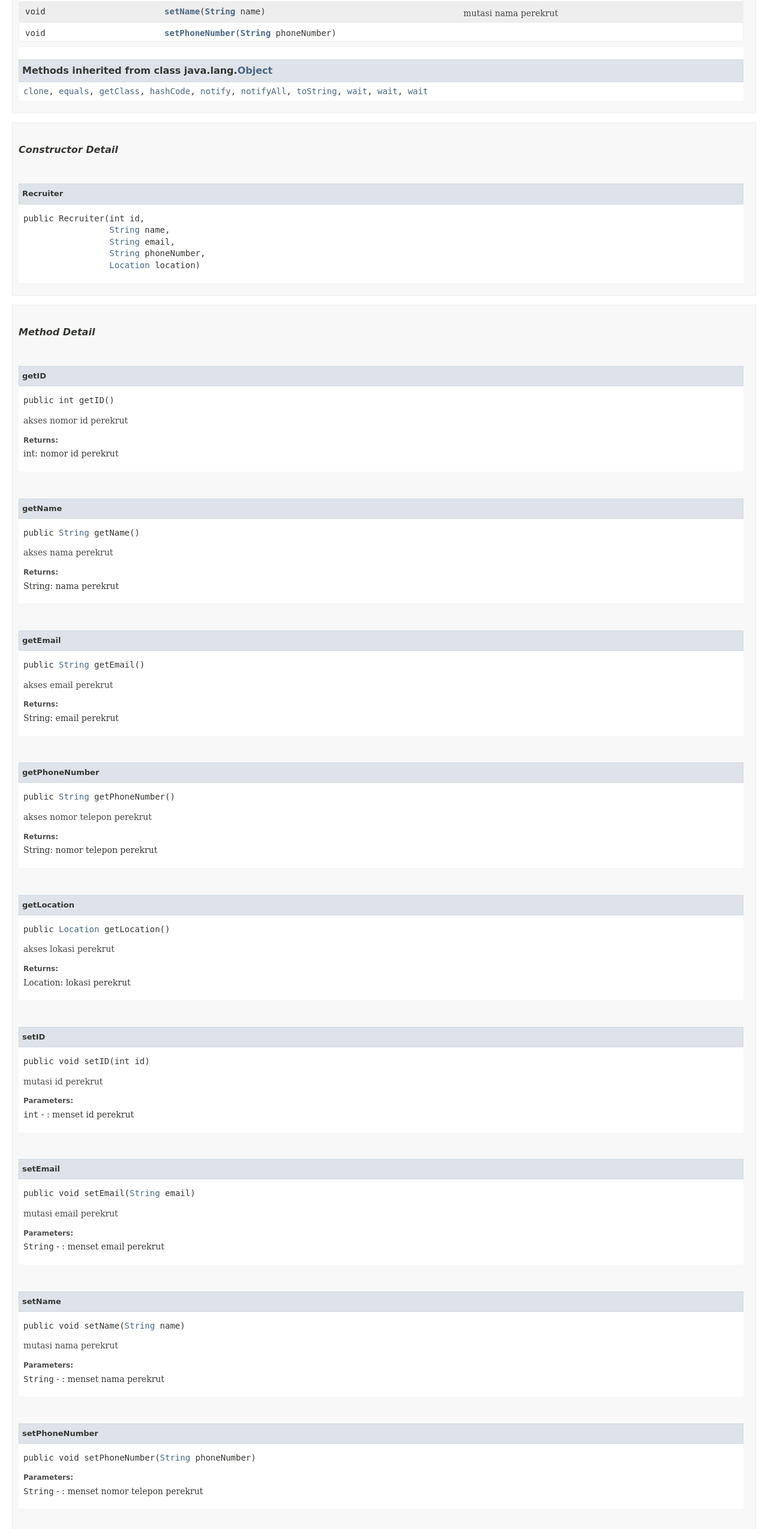
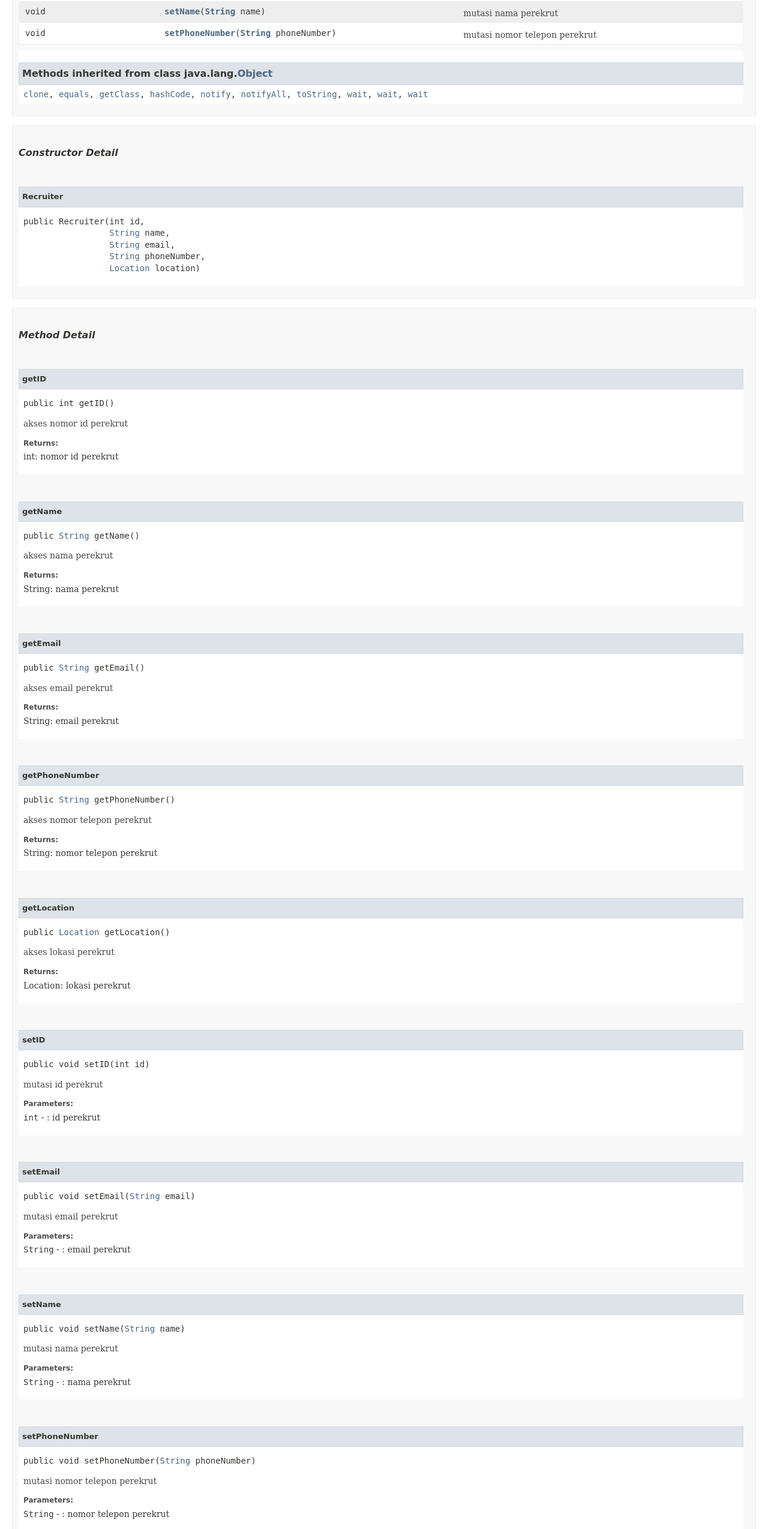
Before and after one commit to ramdanks/jwork, a plain HTML site: page doc/Recruiter.html in a window 1280 px wide. Shown: the part 921-3470 px from the top of the page at 60% size. Drawn offline with Linux system fonts and the light colour scheme; no server answers; a script that the page names is missing; a web font is replaced by a local one.

Commit message:
Modul 2 - Case Study - Menambah dokumentasi Javadoc

```diff
--- a/doc/Recruiter.html
+++ b/doc/Recruiter.html
@@ -249,7 +249,9 @@ extends <a href="https://docs.oracle.com/en/java/javase/11/docs/api/java.base/ja
 <tr id="i10" class="altColor">
 <td class="colFirst"><code>void</code></td>
 <th class="colSecond" scope="row"><code><span class="memberNameLink"><a href="#setPhoneNumber(java.lang.String)">setPhoneNumber</a></span>&#8203;(<a href="https://docs.oracle.com/en/java/javase/11/docs/api/java.base/java/lang/String.html?is-external=true" title="class or interface in java.lang" class="externalLink">String</a>&nbsp;phoneNumber)</code></th>
-<td class="colLast">&nbsp;</td>
+<td class="colLast">
+<div class="block">mutasi nomor telepon perekrut</div>
+</td>
 </tr>
 </table>
 <ul class="blockList">
@@ -378,7 +380,7 @@ extends <a href="https://docs.oracle.com/en/java/javase/11/docs/api/java.base/ja
 <div class="block">mutasi id perekrut</div>
 <dl>
 <dt><span class="paramLabel">Parameters:</span></dt>
-<dd><code>int</code> - : menset id perekrut</dd>
+<dd><code>int</code> - : id perekrut</dd>
 </dl>
 </li>
 </ul>
@@ -392,7 +394,7 @@ extends <a href="https://docs.oracle.com/en/java/javase/11/docs/api/java.base/ja
 <div class="block">mutasi email perekrut</div>
 <dl>
 <dt><span class="paramLabel">Parameters:</span></dt>
-<dd><code>String</code> - : menset email perekrut</dd>
+<dd><code>String</code> - : email perekrut</dd>
 </dl>
 </li>
 </ul>
@@ -406,7 +408,7 @@ extends <a href="https://docs.oracle.com/en/java/javase/11/docs/api/java.base/ja
 <div class="block">mutasi nama perekrut</div>
 <dl>
 <dt><span class="paramLabel">Parameters:</span></dt>
-<dd><code>String</code> - : menset nama perekrut</dd>
+<dd><code>String</code> - : nama perekrut</dd>
 </dl>
 </li>
 </ul>
@@ -417,9 +419,10 @@ extends <a href="https://docs.oracle.com/en/java/javase/11/docs/api/java.base/ja
 <li class="blockList">
 <h4>setPhoneNumber</h4>
 <pre class="methodSignature">public&nbsp;void&nbsp;setPhoneNumber&#8203;(<a href="https://docs.oracle.com/en/java/javase/11/docs/api/java.base/java/lang/String.html?is-external=true" title="class or interface in java.lang" class="externalLink">String</a>&nbsp;phoneNumber)</pre>
+<div class="block">mutasi nomor telepon perekrut</div>
 <dl>
 <dt><span class="paramLabel">Parameters:</span></dt>
-<dd><code>String</code> - : menset nomor telepon perekrut</dd>
+<dd><code>String</code> - : nomor telepon perekrut</dd>
 </dl>
 </li>
 </ul>
@@ -433,7 +436,7 @@ extends <a href="https://docs.oracle.com/en/java/javase/11/docs/api/java.base/ja
 <div class="block">mutasi lokasi perekrut</div>
 <dl>
 <dt><span class="paramLabel">Parameters:</span></dt>
-<dd><code>Location</code> - : menset lokasi perekrut</dd>
+<dd><code>Location</code> - : lokasi perekrut</dd>
 </dl>
 </li>
 </ul>
```
Also changed, not shown: doc/index-all.html (+3 -1 lines), doc/logfile.txt, 4 other files.
